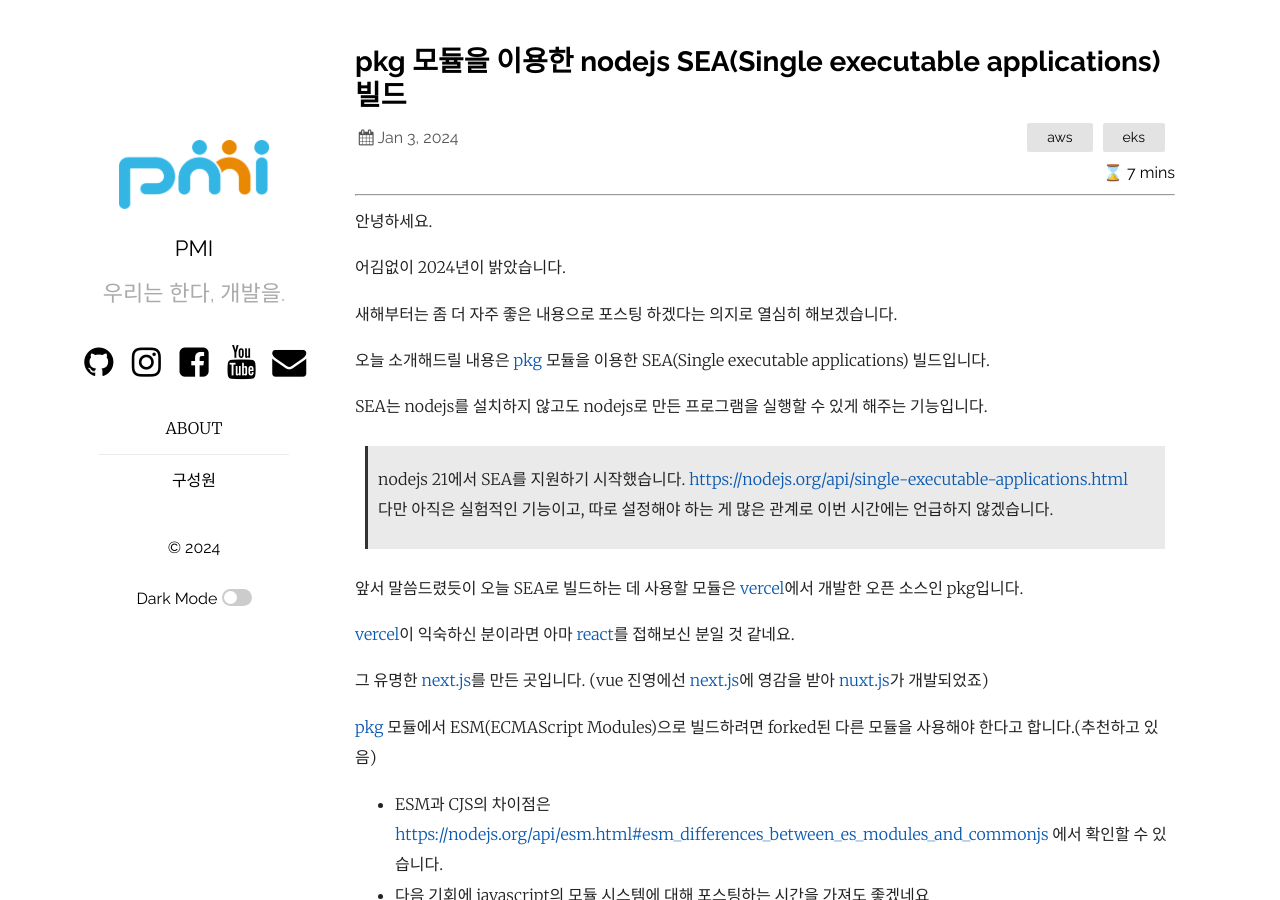
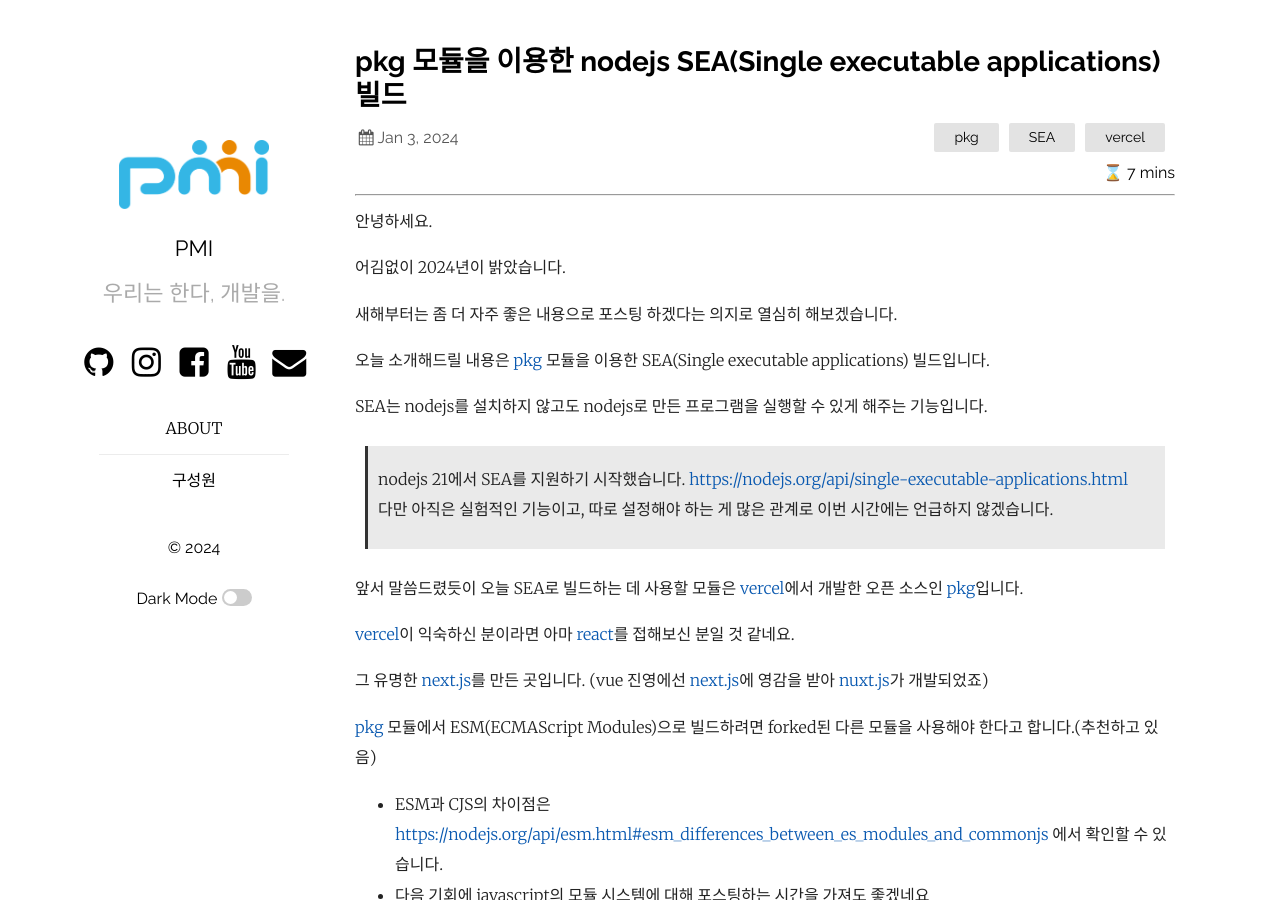
Before and after one commit to pmirnc-dev/pmirnc-dev.github.io, a Jekyll site: the page built from _posts/2024-01-03-pkg를-이용해-단일파일로-빌드.md, in a window 1280 px wide and 900 px high. Built offline with Jekyll 4.4.1, drawn with Linux system fonts in a browser that asks for light colours; comment, search, counter and statistics services are not loaded.

Commit message:
feat(post): tag 수정
tag 수정

```diff
--- a/_posts/2024-01-03-pkg를-이용해-단일파일로-빌드.md
+++ b/_posts/2024-01-03-pkg를-이용해-단일파일로-빌드.md
@@ -3,7 +3,7 @@
 title:  "pkg 모듈을 이용한 nodejs SEA(Single executable applications) 빌드"
 date:   2024-01-03 09:00:00 +0900
 author: hsyoo
-categories: aws eks
+categories: pkg SEA vercel
 published: true
 ---
 <hr>
@@ -24,7 +24,7 @@
 > 따로 설정해야 하는 게 많은 관계로 이번 시간에는 언급하지 않겠습니다.
 
 
-앞서 말씀드렸듯이 오늘 SEA로 빌드하는 데 사용할 모듈은 [vercel](https://vercel.com/){:target="_blank"}에서 개발한 오픈 소스인 pkg입니다.
+앞서 말씀드렸듯이 오늘 SEA로 빌드하는 데 사용할 모듈은 [vercel](https://vercel.com/){:target="_blank"}에서 개발한 오픈 소스인 [pkg](https://www.npmjs.com/package/pkg){:target="_blank"}입니다.
 
 [vercel](https://vercel.com/){:target="_blank"}이 익숙하신 분이라면 아마 [react](https://react.dev/){:target="_blank"}를 접해보신 분일 것 같네요.
 
```
